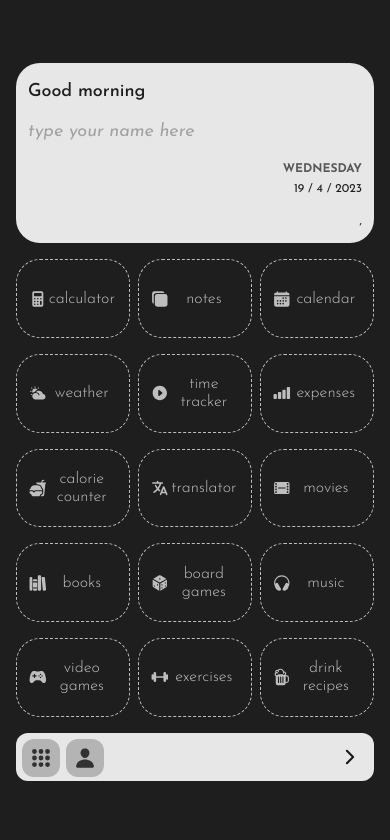
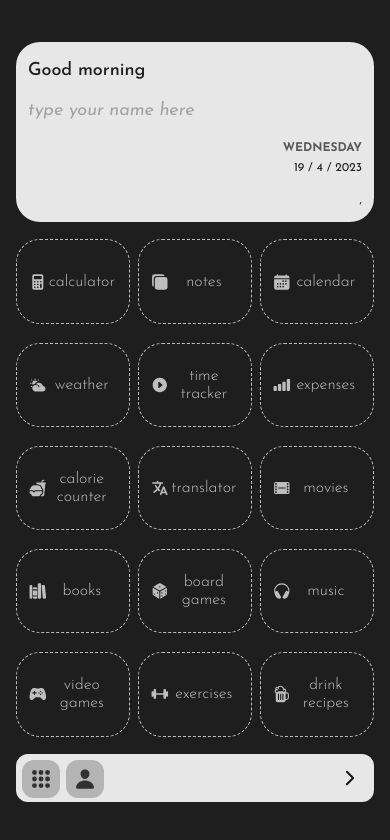
Before and after one commit to DagnaSchmidt/Dev-Dash-v2, a React (Create React App) app: page /notes in a window 390 px wide. Shown: the top 840 px of the page. Built offline with nearby package versions, Linux system fonts and the light colour scheme; no server answers.

Commit message:
notes responsiveness to 480px

```diff
--- a/src/Styles/Components_Styles/Info.css
+++ b/src/Styles/Components_Styles/Info.css
@@ -163,6 +163,13 @@
   }
 }
 @media (max-width: 1030px), screen and (max-width: 1240px) and (orientation: portrait) {
+  .info {
+    flex-direction: row;
+    min-height: 420px;
+  }
+  .info__top {
+    max-width: 220px;
+  }
   .info__bottom {
     align-self: flex-end;
   }
@@ -172,6 +179,7 @@
 }
 @media screen and (max-width: 480px) {
   .info {
+    flex-direction: column;
     padding-top: 18px;
   }
   .info__top {
--- a/src/Styles/Components_Styles/Info.scss
+++ b/src/Styles/Components_Styles/Info.scss
@@ -54,16 +54,24 @@
 }
 
 @media (max-width: 1030px), screen and (max-width: 1240px) and (orientation: portrait) {
-    .info__bottom {
-        align-self: flex-end;
-        &__day, &__localization {
-            width: 200px;
+    .info {
+        flex-direction: row;
+        min-height: 420px;
+        &__top {
+            max-width: 220px;
+        }
+        &__bottom {
+            align-self: flex-end;
+            &__day, &__localization {
+                width: 200px;
+            }
         }
     }
 }
 
 @media screen and (max-width: 480px) {
     .info {
+        flex-direction: column;
         padding-top: 18px;
         &__top {
             gap: 8px;
--- a/src/Styles/app.css
+++ b/src/Styles/app.css
@@ -156,6 +156,7 @@ ul, li {
   border-radius: 24px;
   grid-column: 4/10;
   grid-row: 1/2;
+  height: 100%;
 }
 
 .bottom-bar {
@@ -193,12 +194,12 @@ ul, li {
 }
 @media (max-width: 1030px), screen and (max-width: 1240px) and (orientation: portrait) {
   .app {
-    min-height: 90vh;
+    height: 90vh;
     grid-template-columns: 1fr 1fr 1fr 1fr 1fr 1fr [last];
     grid-template-rows: auto 1fr 1fr 1fr 1fr 1fr 1fr 72px;
   }
   .info {
-    min-height: 228px;
+    min-height: 180px;
     grid-column: 1/7;
     grid-row: 1/2;
   }
@@ -320,6 +321,11 @@ ul, li {
   opacity: 1;
 }
 
+@media screen and (max-width: 1140px) {
+  .primary-button-with-icon__title {
+    font-size: 14px;
+  }
+}
 .color-theme-toggle {
   background-color: var(--color-light-grey);
   border-radius: 12px;
--- a/src/Styles/app.scss
+++ b/src/Styles/app.scss
@@ -53,6 +53,7 @@ ul, li {
     border-radius: 24px;
     grid-column: 4 / 10;
     grid-row: 1 / 2;
+    height: 100%;
     //transition: var(--transition);  //not working -> how to animate grid change??
 }
 .bottom-bar {
@@ -88,12 +89,13 @@ ul, li {
 }
 @media (max-width: 1030px), screen and (max-width: 1240px) and (orientation: portrait) {
     .app {
-        min-height: 90vh;
+        height: 90vh;
         grid-template-columns: 1fr 1fr 1fr 1fr 1fr 1fr [last];
         grid-template-rows: auto 1fr 1fr 1fr 1fr 1fr 1fr 72px;
     }
     .info {
-        min-height: 228px;
+        //min-height: 228px;
+        min-height: 180px;
         grid-column: 1 / 7;
         grid-row: 1 / 2;
     }
@@ -220,6 +222,13 @@ ul, li {
         opacity: 1;
     }
 }
+@media screen and (max-width: 1140px) {
+    .primary-button-with-icon {
+        &__title {
+            font-size: 14px;
+        }
+    }
+}
 ///////////////////////////////////////////////////////////////////////
 ///
 /// COLOR_THEME_TOGGLER
```
Also changed, not shown: 2 other files (tests, documents, lock files or other folders).
